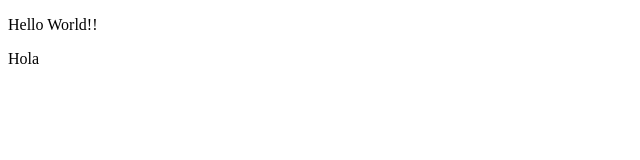
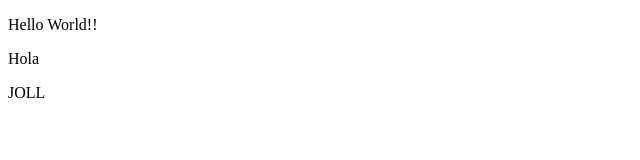
Before and after one commit to bhargav595/Web, a plain HTML site: page Index.html in a window 1280 px wide. Shown: the full height of the page, 0-640 px from the left. Drawn offline with Linux system fonts and the light colour scheme.

Commit message:
new update
update

```diff
--- a/Index.html
+++ b/Index.html
@@ -6,5 +6,6 @@
   <body>
     <p>Hello World!!</p>
     <p>Hola</p>
+    <p> JOLL</p>
   </body>
 </html>
```
